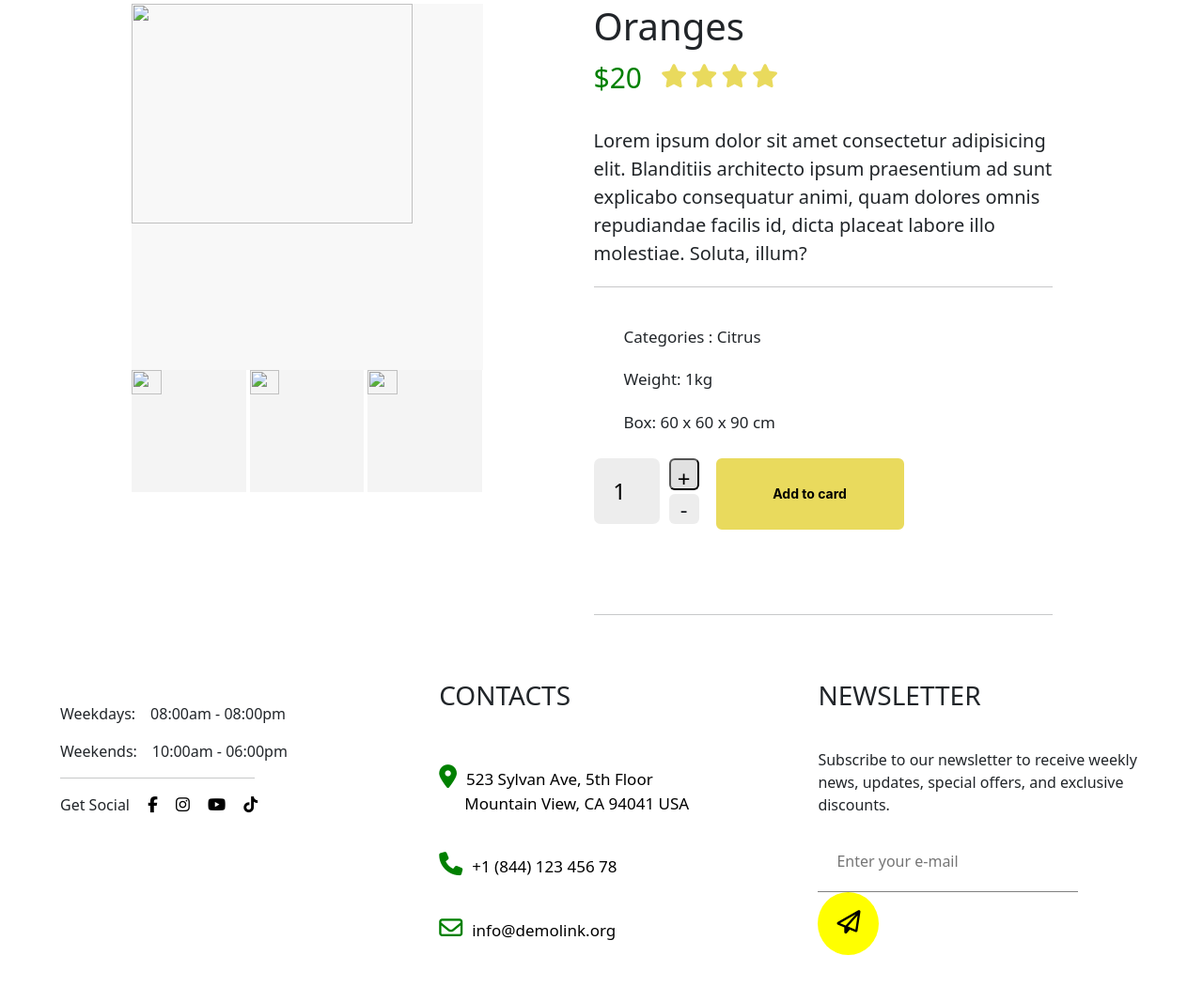
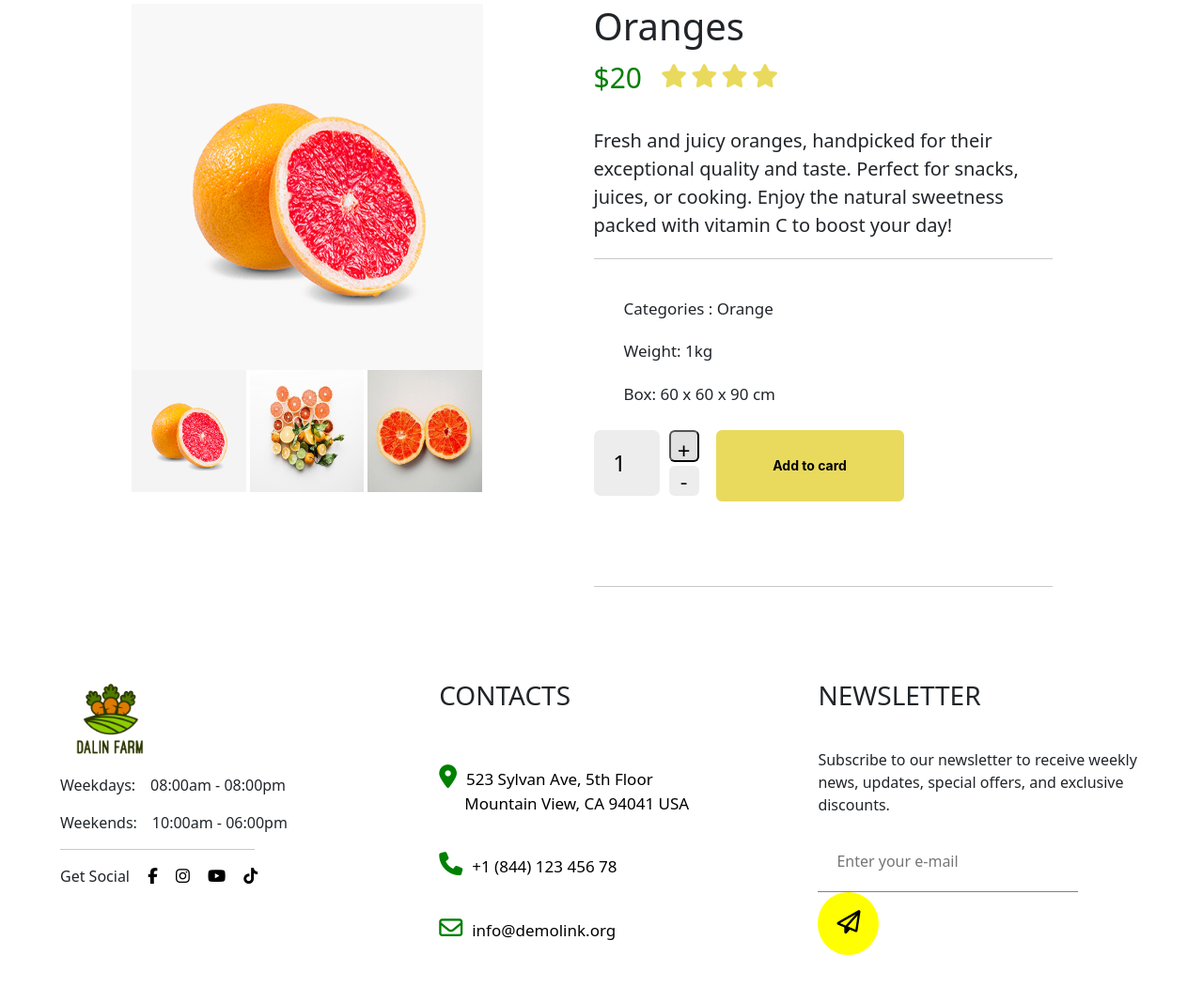
Before and after one commit to theaoudom/dalinFarm, a plain HTML site: page html/product.html in a window 1280 px wide. Shown: the part 632-1699 px from the top of the page at 94% size. Drawn offline with nearby package versions, Linux system fonts and the light colour scheme.

Commit message:
modify lang

```diff
--- a/css/product.css
+++ b/css/product.css
@@ -167,6 +167,7 @@ li{
 .div .button:hover{
     background-color: green;
     transition: 0.9s;
+    border: none;
 }
 .nav-bar{
     width: 100%;
--- a/html/product.html
+++ b/html/product.html
@@ -25,7 +25,7 @@
 <body>
     <div id="container">
         <div class="logo">
-            <img src="image/logo.png" alt="" height="100%">
+            <img src="../image/logo.png" alt="" height="100%">
         </div>
         <ul class="menu">
             <li class="main-menu"><a href="">Home</a>
@@ -113,13 +113,13 @@
     <div class="container3">
         <div class="row">
             <div class="left">
-                <img src="image/orang3.png" alt="" width="80%" height="60%"
+                <img src="../image/orang3.png" alt="" width="80%" height="60%"
                     style="background-color: rgba(128, 128, 128, 0.059);">
-                <img src="image/orang3.png" alt=""
+                <img src="../image/orang3.png" alt=""
                     style="background-color: rgba(128, 128, 128, 0.087); width: 26%; height: 20%;">
-                <img src="image/photo4.jpg" alt=""
+                <img src="../image/photo4.jpg" alt=""
                     style="background-color: rgba(128, 128, 128, 0.087); width: 26%; height: 20%;">
-                <img src="image/photo5.jpg" alt=""
+                <img src="../image/photo5.jpg" alt=""
                     style="background-color: rgba(128, 128, 128, 0.087); width: 26%; height: 20%;">
             </div>
             <div class="right">
@@ -133,12 +133,12 @@
                         <span class="star"><i class="fa-solid fa-star"></i></span>
                     </div>
                 </div>
-                <p style="margin-top: 30px; font-size: 20px;">Lorem ipsum dolor sit amet consectetur adipisicing elit. Blanditiis architecto ipsum praesentium ad sunt explicabo consequatur animi, quam dolores omnis repudiandae facilis id, dicta placeat labore illo molestiae. Soluta, illum?</p>
+                <p style="margin-top: 30px; font-size: 20px;">Fresh and juicy oranges, handpicked for their exceptional quality and taste. Perfect for snacks, juices, or cooking. Enjoy the natural sweetness packed with vitamin C to boost your day!</p>
                 <hr>
                 <ul style="list-style: none; margin-top: 30px;">
                     <li>
                         <span>Categories :</span>
-                        <span>Citrus</span>
+                        <span>Orange</span>
                     </li>
                     <li>
                         <span>Weight:</span>
@@ -165,7 +165,7 @@
     <div class="footer">
         <div class="boder">
           <div class="left">
-            <img src="image/logo.png" alt="" height="100px"> <br>
+            <img src="../image/logo.png" alt="" height="100px"> <br>
             <p>Weekdays:&emsp;08:00am - 08:00pm</p>
             <p>Weekends:&emsp;10:00am - 06:00pm</p>
             <hr style="width: 60%;">
```
Also changed, not shown: html/galery.html (+1 -1 lines), html/vigetable.html (+3 -3 lines).
